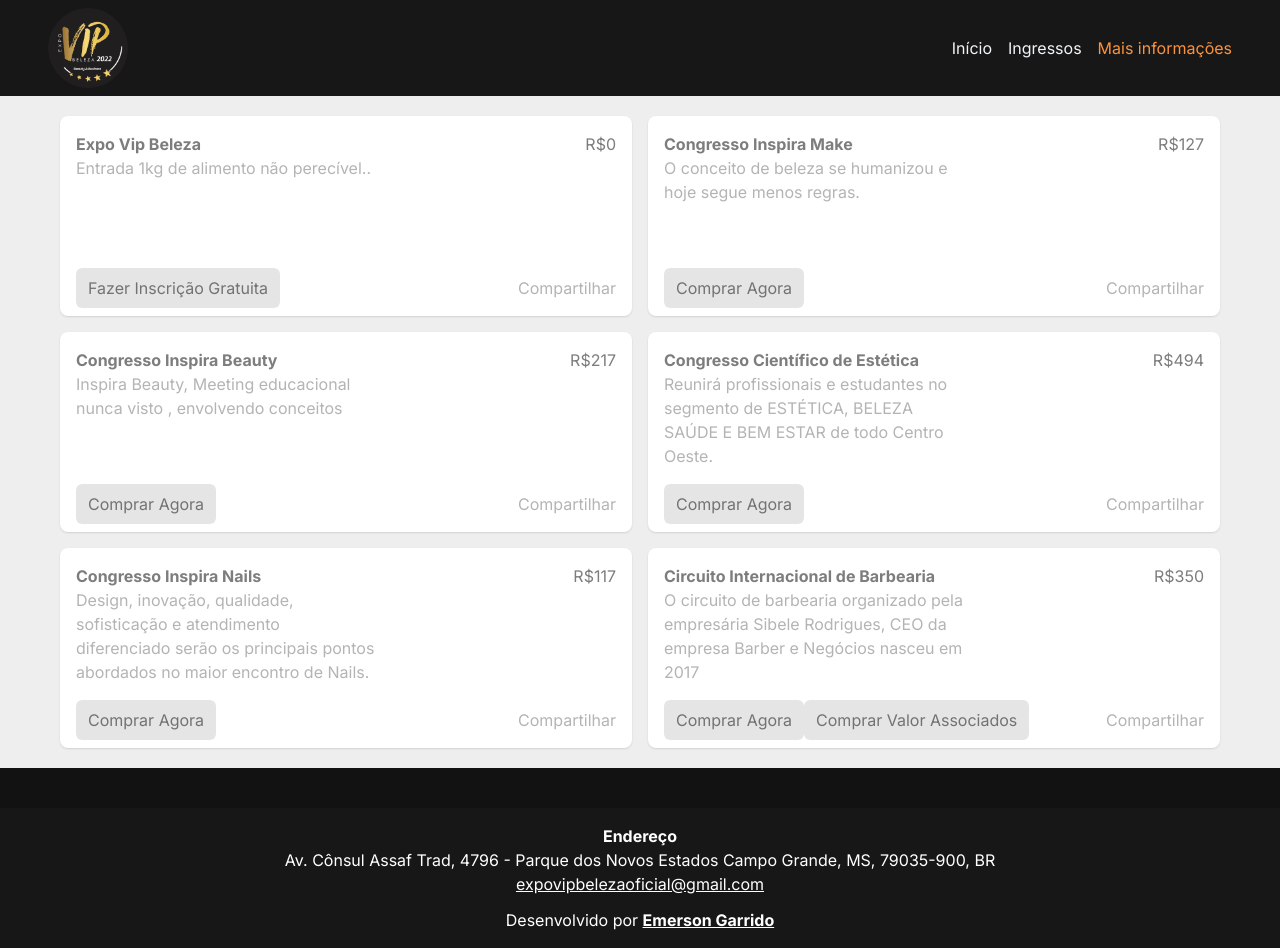
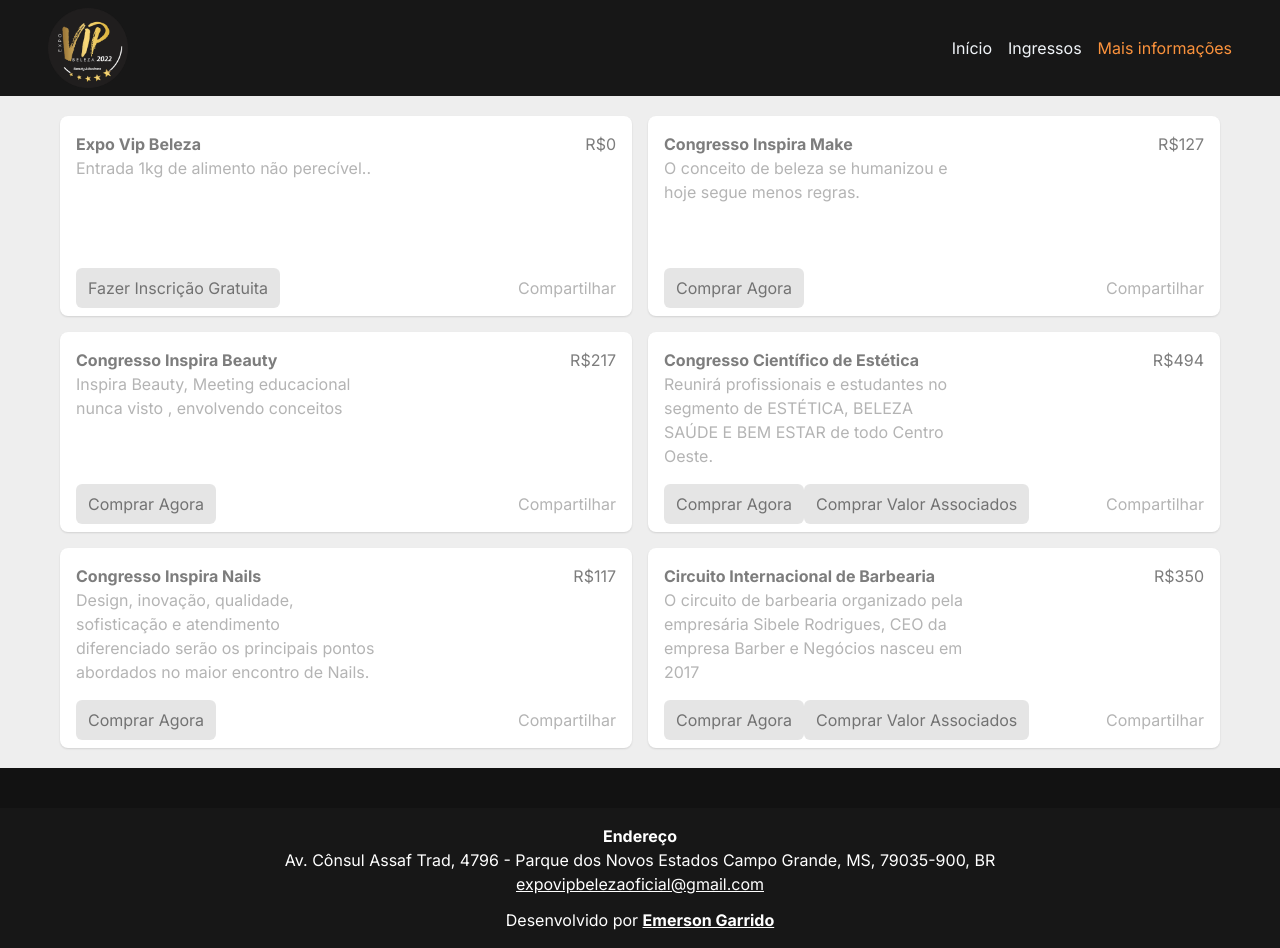
Before and after one commit to EmersonGarrido/simple-mercadopago-payments, a Next.js app: page /ingressos in a window 1280 px wide. Built offline with nearby package versions, Linux system fonts and the light colour scheme.

Commit message:
chore: update

```diff
--- a/src/components/Products/index.tsx
+++ b/src/components/Products/index.tsx
@@ -66,6 +66,8 @@
     id: 5,
     title: 'Congresso Científico de Estética',
     price: 494.00,
+    price_associados: 247.00,
+
     description:
       'Reunirá profissionais e estudantes no segmento de ESTÉTICA, BELEZA SAÚDE E BEM ESTAR de todo Centro Oeste.',
     full_description: `Reunirá profissionais e estudantes no segmento de ESTÉTICA, BELEZA SAÚDE E BEM ESTAR de todo Centro Oeste com a finalidade de reciclagem de conhecimentos, através de conceitos científicos e inovadores.
```
